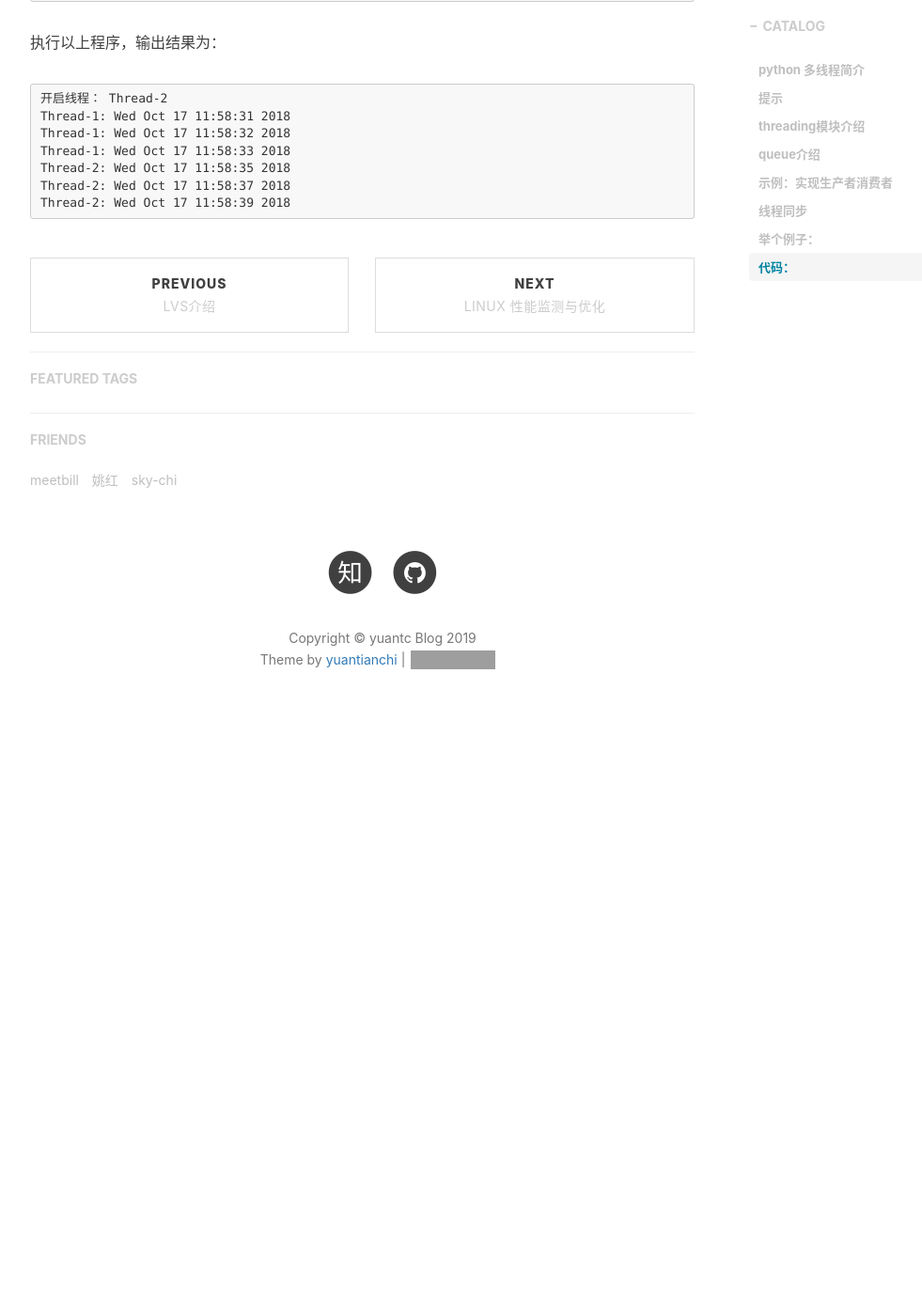
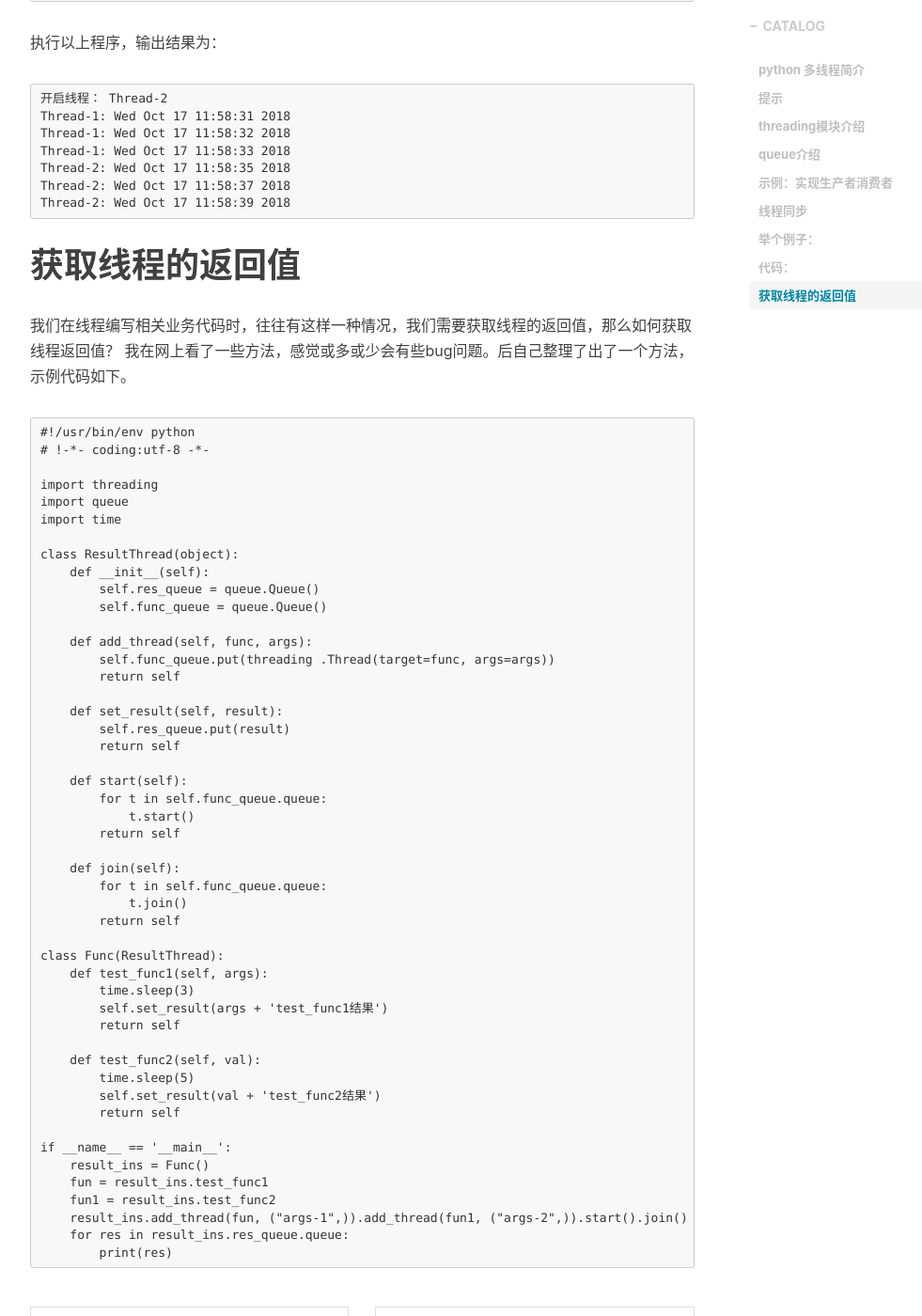
Before and after one commit to yuantianchi/sky.github.io, a Jekyll site: the page built from _posts/2018-10-16-Python 多线程.md, in a window 1280 px wide and 1400 px high, scrolled down 4585 px. Shown: the whole window at 94% size, without its empty margins (233-1214 px from the left). Built offline with Jekyll 4.4.1, drawn with Linux system fonts in a browser that asks for light colours; nearby versions of some CDN libraries; comment, search, counter and statistics services are not loaded; before the commit the page ends 5391 px from its top, so only the background shows below that; grey boxes are pictures that could not be loaded.

Commit message:
Modify notes

````diff
--- a/_posts/2018-10-16-Python 多线程.md
+++ b/_posts/2018-10-16-Python 多线程.md
@@ -157,3 +157,57 @@ Thread-2: Wed Oct 17 11:58:35 2018
 Thread-2: Wed Oct 17 11:58:37 2018
 Thread-2: Wed Oct 17 11:58:39 2018
 ```
+
+# 获取线程的返回值
+我们在线程编写相关业务代码时，往往有这样一种情况，我们需要获取线程的返回值，那么如何获取线程返回值？
+我在网上看了一些方法，感觉或多或少会有些bug问题。后自己整理了出了一个方法，示例代码如下。
+```
+#!/usr/bin/env python
+# !-*- coding:utf-8 -*-
+
+import threading
+import queue
+import time
+
+class ResultThread(object):
+    def __init__(self):
+        self.res_queue = queue.Queue()
+        self.func_queue = queue.Queue()
+
+    def add_thread(self, func, args):
+        self.func_queue.put(threading .Thread(target=func, args=args))
+        return self
+
+    def set_result(self, result):
+        self.res_queue.put(result)
+        return self
+
+    def start(self):
+        for t in self.func_queue.queue:
+            t.start()
+        return self
+
+    def join(self):
+        for t in self.func_queue.queue:
+            t.join()
+        return self
+
+class Func(ResultThread):
+    def test_func1(self, args):
+        time.sleep(3)
+        self.set_result(args + 'test_func1结果')
+        return self
+
+    def test_func2(self, val):
+        time.sleep(5)
+        self.set_result(val + 'test_func2结果')
+        return self
+
+if __name__ == '__main__':
+    result_ins = Func()
+    fun = result_ins.test_func1
+    fun1 = result_ins.test_func2
+    result_ins.add_thread(fun, ("args-1",)).add_thread(fun1, ("args-2",)).start().join()
+    for res in result_ins.res_queue.queue:
+        print(res)
+```
````
